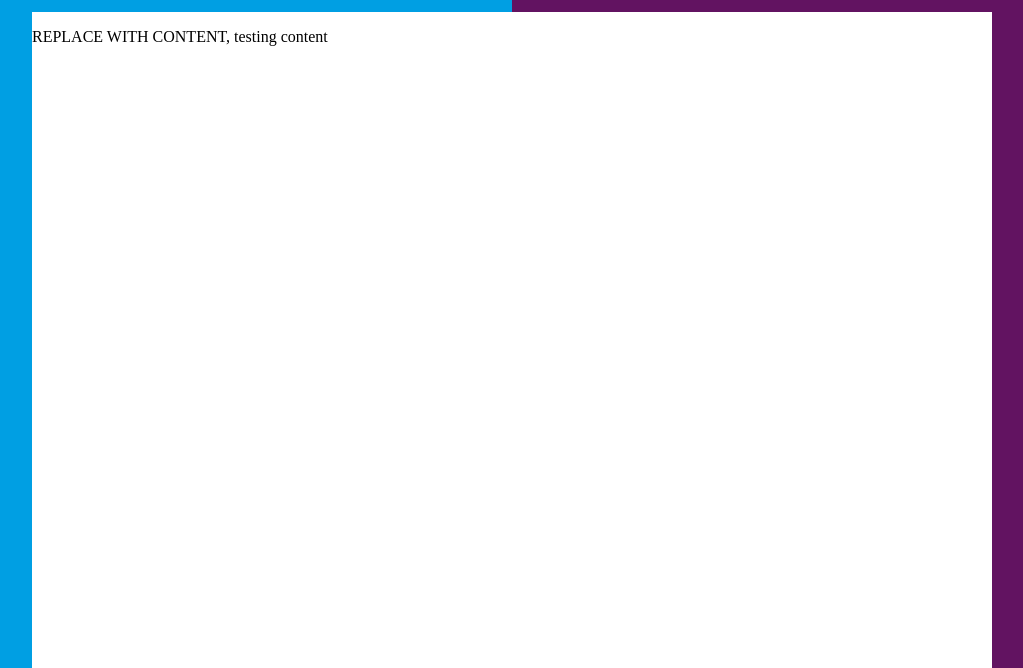
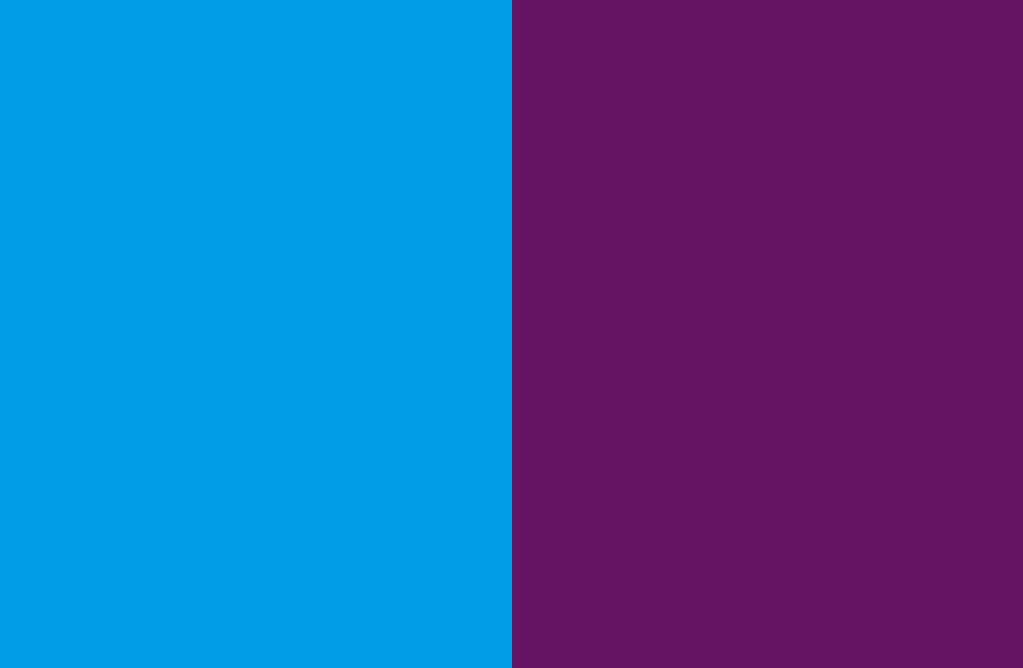
Before and after one commit to TeamFloorPlan/TeamFloorPlan, a PHP site: page /buildingSelect.html in a window 1280 px wide. Shown: the part 132-800 px from the top of the page, without its empty margins (128-1151 px from the left). Run offline with PHP 8.4, Linux system fonts and the light colour scheme.

Commit message:
Fixing the repository (again)
Don't use the desktop version

```diff
--- a/Backend/Backend.php
+++ b/Backend/Backend.php
@@ -99,7 +99,7 @@ if(isset($_POST['Signup']) && isset($_POST['email']) && isset($_POST['username']
         }
 
         // query
-        $result = $conn->prepare("SELECT * FROM logindetails WHERE username= :username AND password= :password");
+        $result = $conn->prepare("SELECT * FROM logindetails WHERE username= :username AND password= :password AND verified='true'");
         $result->bindParam(':username', $user);
         $result->bindParam(':password', $password);
         $result->execute();
@@ -108,7 +108,7 @@ if(isset($_POST['Signup']) && isset($_POST['email']) && isset($_POST['username']
 
             $_SESSION['user'] = $user;	//Start user session login successful
             session_write_close();
-            header("Location: Placeholder.html");
+            header("Placeholder");
         } else {
             $errmsg_arr[] = 'Username and Password are not found';
             $errflag      = true;
--- a/buildingSelect.html
+++ b/buildingSelect.html
@@ -11,15 +11,11 @@
       <nav>
         <a id="current_page">Building Select</a> |
         <a href="index.html" aria-label="Navigate to the home page">Home</a> |
-        <a href="createAccountForm.html" aria-label="Navigate to the sign in page">Sign up/Login</a> |
+        <a href="createAccountForm" aria-label="Navigate to the sign in page">Sign up/Login</a> |
         <a href="settings.html" aria-label="Navigate to the settings page">Settings</a> |
       </nav>
   </header>
   <body>
 
-    <section>
-      <p>REPLACE WITH CONTENT, testing content</p>
-    </section>
-
   </body>
 </html>
--- a/createAccountForm.html
+++ b/createAccountForm.html
@@ -8,10 +8,8 @@
   <header>
     <h1>Homepage</h1>
       <nav>
+        <a href="index.html" aria-label="Navigate to the start page">Home</a> |
         <a id="current_page">Sign up/Login</a> |
-        <a href="index.html" aria-label="Navigate to the start page">Home</a> |
-        <a href="createAccountForm.html" aria-label="Navigate to the sign in page">Sign up/Login</a> |
-        <a href="buildingSelect.html" aria-label="Navigate to the building select page">Building Select</a> |
       </nav>
   </header>
   <body>
--- a/index.html
+++ b/index.html
@@ -17,9 +17,7 @@
   </header>
   <body>
 
-    <section>
-      <p>REPLACE WITH CONTENT</p>
-    </section>
+<p> current home page, adding stuff </p>
 
   </body>
 </html>
--- a/settings.html
+++ b/settings.html
@@ -11,15 +11,11 @@
       <nav>
         <a id="current_page">Settings</a> |
         <a href="index.html" aria-label="Navigate to the home page">Home</a> |
-        <a href="createAccountForm.html" aria-label="Navigate to the sign in page">Sign up/Login</a> |
+        <a href="createAccountForm" aria-label="Navigate to the sign in page">Sign up/Login</a> |
         <a href="buildingSelect.html" aria-label="Navigate to the building select page">Building Select</a> |
       </nav>
   </header>
   <body>
 
-    <section>
-      <p>REPLACE WITH CONTENT</p>
-    </section>
-
   </body>
 </html>
--- a/style/stylesheet.css
+++ b/style/stylesheet.css
@@ -45,13 +45,3 @@ nav a:hover{
 body {
   background: linear-gradient(to right, #009fe3 0%,#009fe3 50%, 50%, #621361 50%, #621361 100%);
 }
-
-section {
-  position: absolute;
-  height: auto;
-  top: 18%;
-  left: 12.5%;
-  width: 75%;
-  bottom: 0;
-  background-color: white;
-}
```
Also changed, not shown: Backend/post2.html (+1 -9 lines), img/liongateLevel0.svg.
